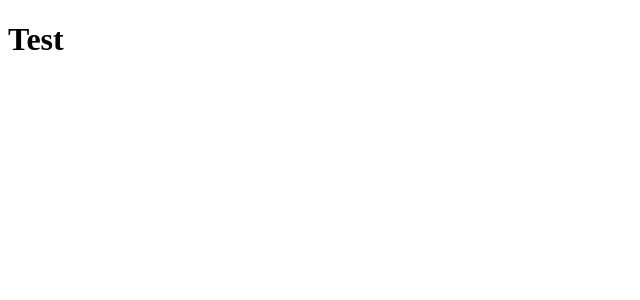
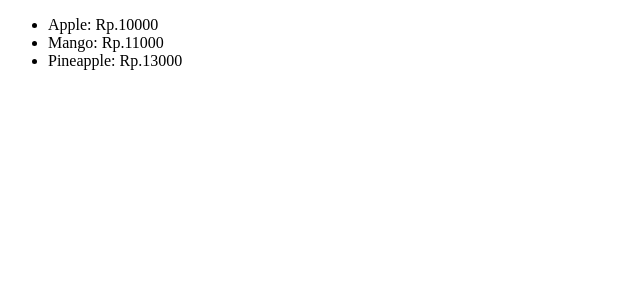
Before and after one commit to adiprasetyaxyz/Reactjs-Learning, a React (Vite) app in the folder myfirstpro/: page / in a window 1280 px wide. Shown: the top 300 px of the page, without its empty margins (0-640 px from the left). Built offline with nearby package versions, Linux system fonts and the light colour scheme.

Commit message:
19: Conditionally Rendering List Items

```diff
--- a/myfirstpro/src/App.jsx
+++ b/myfirstpro/src/App.jsx
@@ -1,9 +1,10 @@
 import Conditional from "./components/ConditionalComponent";
+import Fruit from "./components/Fruit";
 import Fruits from "./components/Fruits";
 import Hello from "./components/Hello";
 
 function App() {
-  return <Conditional />;
+  return <Fruits />;
 }
 
 export default App;
--- a/myfirstpro/src/components/Fruit.jsx
+++ b/myfirstpro/src/components/Fruit.jsx
@@ -1,9 +1,14 @@
 export default function Fruit({ name, price }) {
   return (
-    <div>
-      <li>
-        {name}: Rp.{price}
-      </li>
-    </div>
+    <>
+      {price >= 10000 ? (
+        <li>
+          {name}: Rp.{price}
+        </li>
+      ) : (
+        ""
+      )}
+      {/* {name}: Rp.{price} */}
+    </>
   );
 }
```
